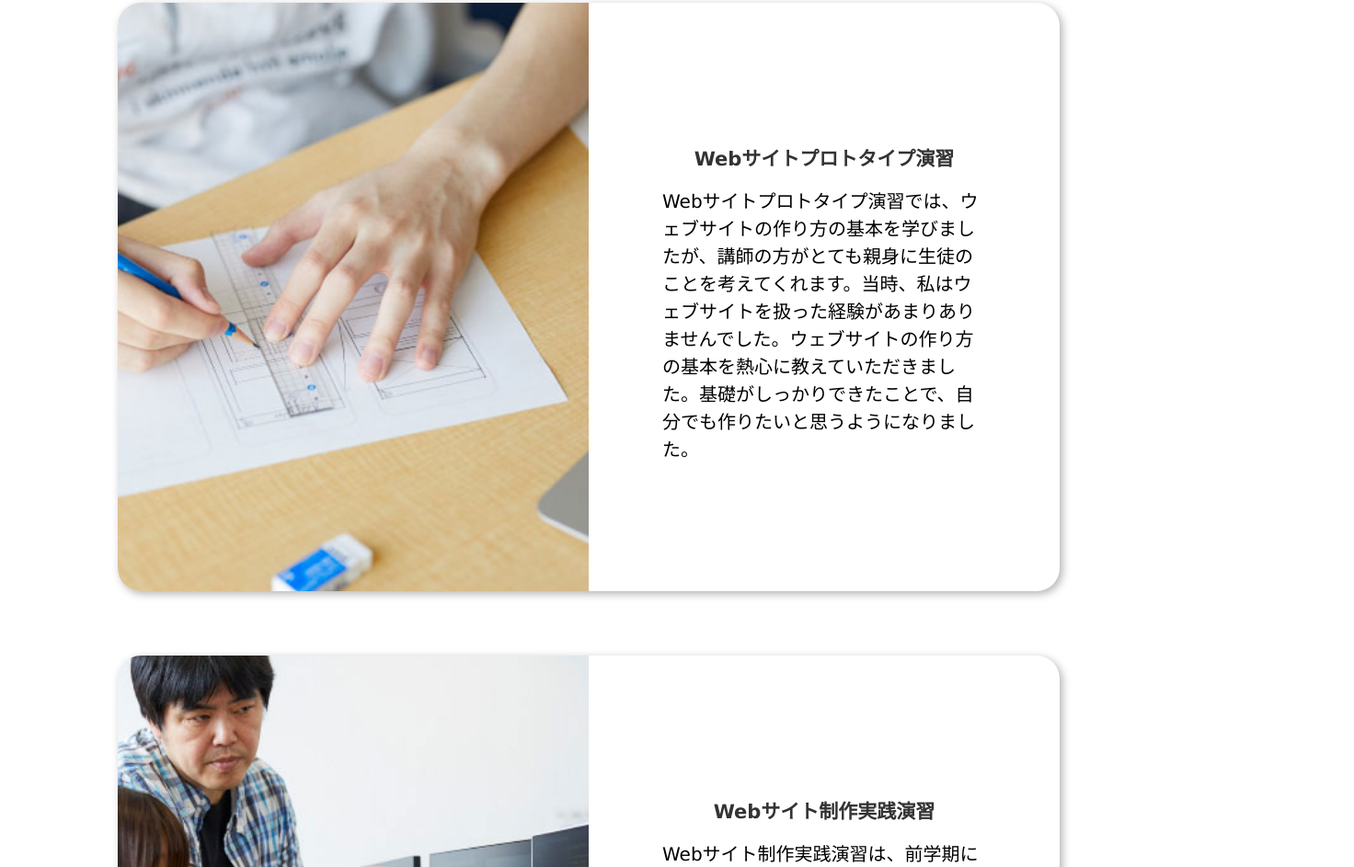
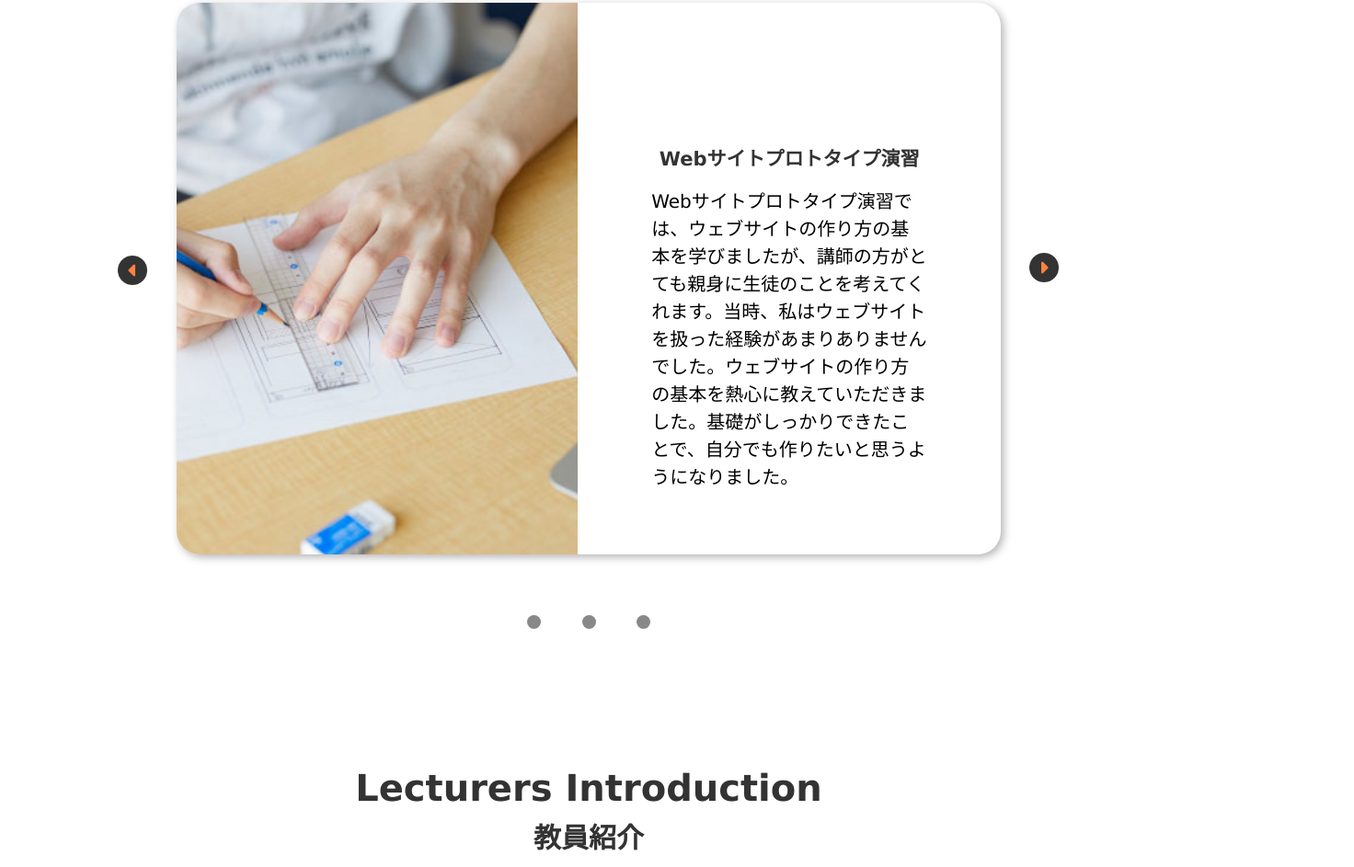
Before and after one commit to dominique-saputro/DHU-Web-LP, a plain HTML site: page htdocs/index.html in a window 1280 px wide. Shown: the part 7817-8760 px from the top of the page at 92% size, 1472 px wide, since content can reach past the window. Drawn offline with nearby package versions, Linux system fonts and the light colour scheme.

Commit message:
slideshow jQuery
slideshow still WIP

```diff
--- a/htdocs/index.html
+++ b/htdocs/index.html
@@ -130,8 +130,8 @@
         <section id="personal">
             <h3>Personal Opinion About Courses</h3>
             <h4>WEBデザイン・WEB開発の授業の感想</h4>
-            <div class="prev-arrow"></div>
             <div class="slider">
+                <div class="fade">
                     <div class="personal-container" id="personal-first">
                         <div class="image-container"></div>
                         <div class="text-container">
@@ -140,6 +140,8 @@
                             </p>
                         </div>
                     </div>
+                </div>
+                <div class="slides fade">
                     <div class="personal-container"  id="personal-second">
                         <div class="image-container"></div>
                         <div class="text-container">
@@ -148,6 +150,8 @@
                             </p>
                         </div>
                     </div>
+                </div>
+                <div class="slides fade">
                     <div class="personal-container" id="personal-third">
                         <div class="image-container" ></div>
                         <div class="text-container">
@@ -157,8 +161,14 @@
                         </div>
                     </div>
                 </div>
-            <div class="next-arrow"></div>
-            <div class="dots"></div>
+                <div id="prev-arrow"></div>
+                <div id="next-arrow"></div>
+            </div>
+            <div class="dots">
+                <span class="dot" onclick="currentSlide(1)"></span>
+                <span class="dot" onclick="currentSlide(2)"></span>
+                <span class="dot" onclick="currentSlide(3)"></span>
+            </div>
         </section>
 
         <section id="teachers">
--- a/htdocs/js/slideshow.js
+++ b/htdocs/js/slideshow.js
@@ -0,0 +1,11 @@
+$("#prev-arrow").click(function(){
+    alert("prev button")
+});
+
+$("#next-arrow").click(function(){
+    alert("next button")
+});
+
+$(".dot").click(function(){
+    alert("dot number: " +$(".dot").index(this))
+});
--- a/htdocs/scss/_slideshow.scss
+++ b/htdocs/scss/_slideshow.scss
@@ -0,0 +1,88 @@
+@import '_variables.scss';
+
+.fade
+{
+    animation-name: fade;
+    animation-duration: 1.5s;
+}
+
+@keyframes fade {
+    from { opacity: 0.4;}
+    to { opacity: 1;}
+}
+
+#prev-arrow
+{
+    cursor: pointer;
+    position: relative;
+    left: -5vw;
+    top: -40.6vh;
+    @include background-set();
+    @include onMouseOut();
+    background-image: url("../images/arrow_circle_left.png");
+    height: 2.5vw;
+    width: 2.5vw;
+
+    &:hover
+    {
+        @include onHover;
+    }
+
+}
+
+#next-arrow
+{
+    cursor: pointer;
+    position: relative;
+    left: 72.4vw;
+    top: -45vh;
+    @include background-set();
+    @include onMouseOut();
+    background-image: url("../images/arrow_circle_right.png");
+    height: 2.5vw;
+    width: 2.5vw;
+
+    &:hover
+    {
+        @include onHover;
+    }
+}
+
+.dots
+{
+    text-align: center;
+
+    .dot
+    {
+        cursor: pointer;
+        height: 15px;
+        width: 15px;
+        margin: 0 1.5vw;
+        background-color: $secondary-color;
+        border-radius: 50%;
+        display: inline-block;
+        transition: background-color 0.3s ease;
+
+        &:hover
+        {
+            background-color: $accent-color;
+        }
+    }
+}
+
+.active
+{
+    background-color: $accent-color;
+}
+
+.slider
+{
+    margin-left: 15vw;
+    width: 100vw;
+    position: relative;
+}
+
+.slides
+{
+    display: none;
+}
--- a/htdocs/scss/style.scss
+++ b/htdocs/scss/style.scss
@@ -298,21 +298,19 @@ main
 {
     .personal-container
     {
-        display: flex;
-        justify-content: center;
-        background-color: white;
-        width: 80vw;
-        height: 80vh;
-        margin-left: 10vw;
-        margin-top: 70px;
         @include drop-shadow();
         @include rounded-corners();
+        width: 70vw;
+        height: 75vh;
+        display: flex;
+        margin-top: 70px;
 
         .image-container
         {
             @include background-set();
             border-radius: 25px 0 0 25px;
             width: 40vw;
+            height: 100%;
         }
 
         .text-container
@@ -320,6 +318,7 @@ main
             padding: 20vh 80px;
             box-sizing: border-box;
             width: 40vw;
+            height: 100%;
         }
     }
 
```
Also changed, not shown: htdocs/css/style.css, 1 other file. Lines whose indentation alone changed are shown as unchanged.
